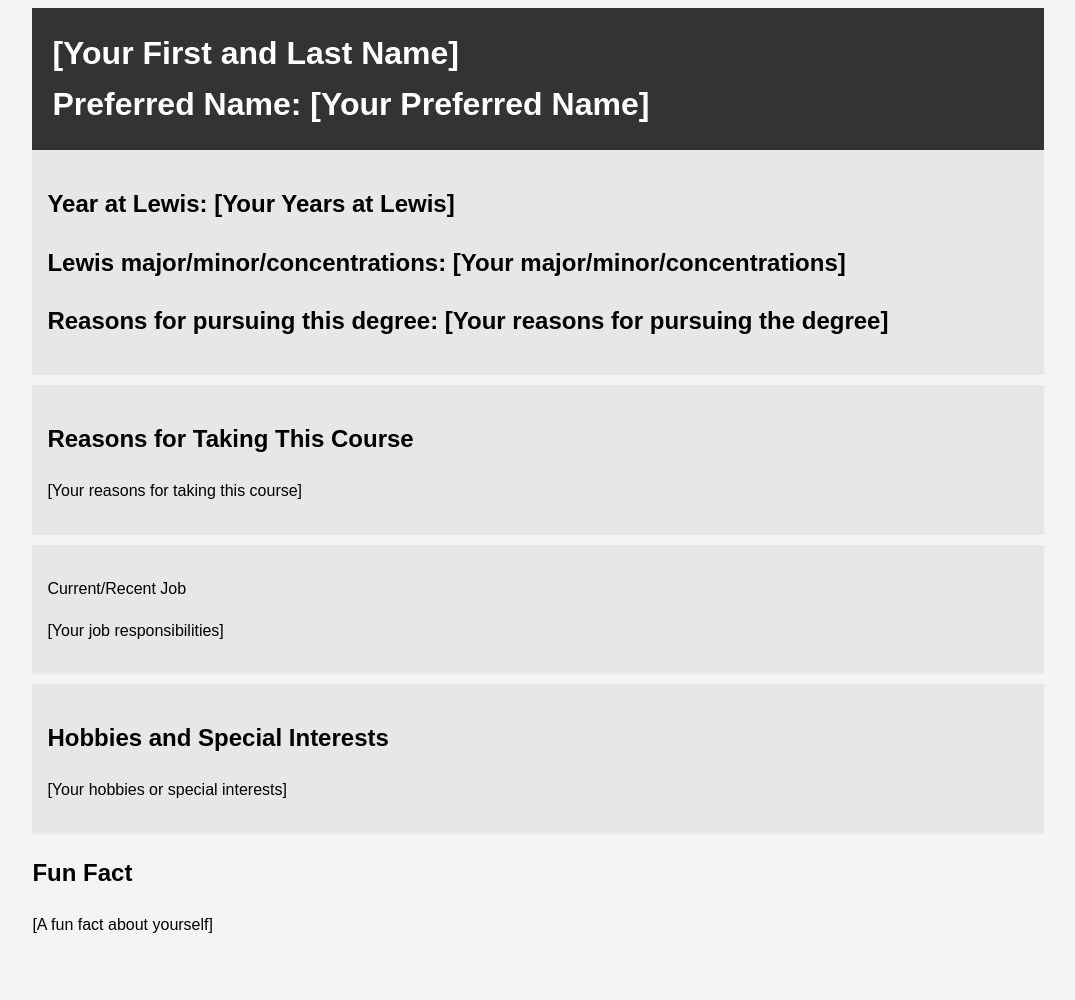
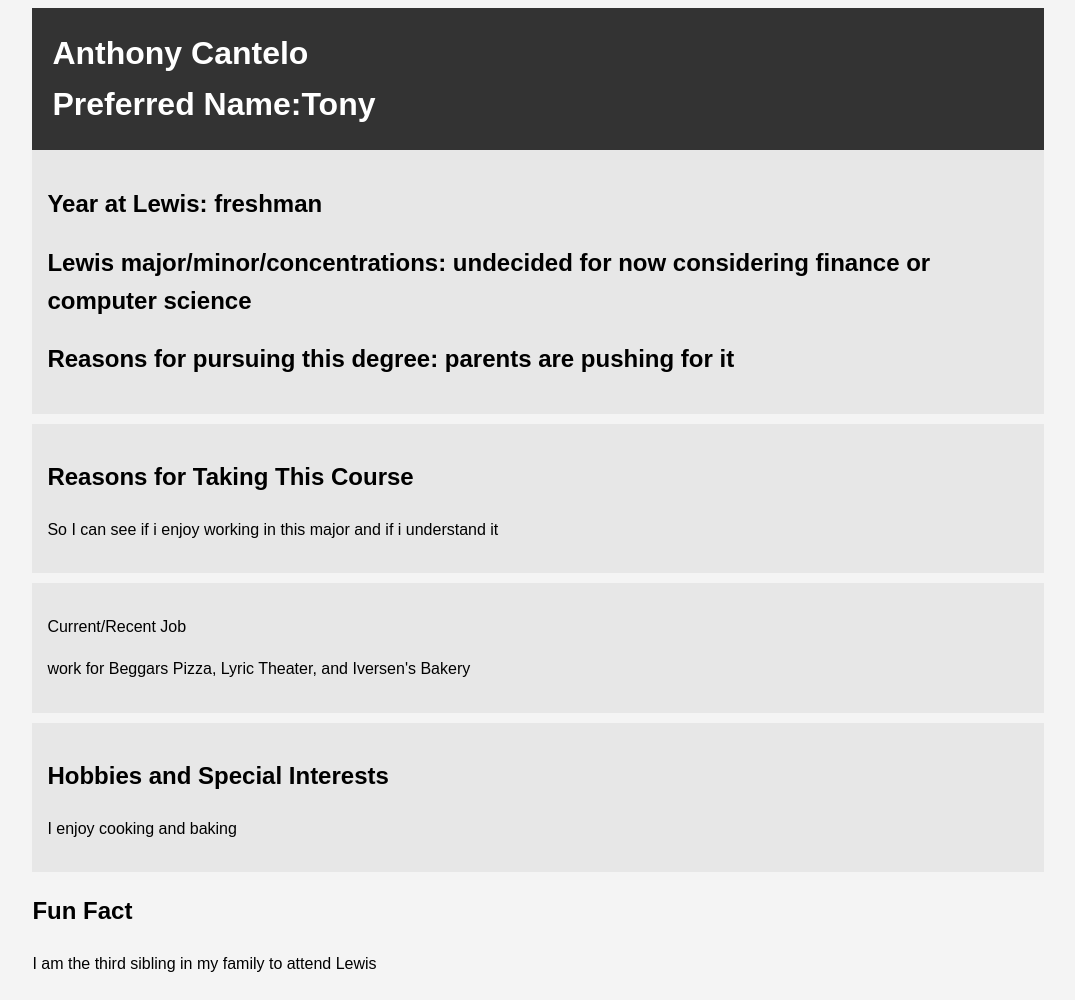
Before and after one commit to acantelo35/get-to-know-people, a plain HTML site: page index.html in a window 1280 px wide. Shown: the whole page, without its empty margins (102-1177 px from the left). Before the commit the page ends 962 px from the top, so only its background shows below. Drawn offline with Linux system fonts and the light colour scheme.

Commit message:
Update index.html

```diff
--- a/index.html
+++ b/index.html
@@ -31,34 +31,34 @@
 <body>
     <div class="container">
         <header class="main-info">
-            <h1>[Your First and Last Name]</h1>
-            <h1>Preferred Name: [Your Preferred Name]</h1>
+            <h1>Anthony Cantelo</h1>
+            <h1>Preferred Name:Tony</h1>
         </header>
 
         <section class="lewis">
-			<h2>Year at Lewis: [Your Years at Lewis]</h2>
-			<h2>Lewis major/minor/concentrations: [Your major/minor/concentrations]</h2>
-			<h2>Reasons for pursuing this degree: [Your reasons for pursuing the degree]</h2>
+			<h2>Year at Lewis: freshman</h2>
+			<h2>Lewis major/minor/concentrations: undecided for now considering finance or computer science</h2>
+			<h2>Reasons for pursuing this degree: parents are pushing for it</h2>
         </section>
 
 		<section class="course">
             <h2>Reasons for Taking This Course</h2>
-            <p>[Your reasons for taking this course]</p>
+            <p>So I can see if i enjoy working in this major and if i understand it</p>
         </section>
 
 		<section class="job">
             <p>Current/Recent Job</p>
-			<p>[Your job responsibilities]</p>
+			<p>work for Beggars Pizza, Lyric Theater, and Iversen's Bakery</p>
         </section>
 
         <section class="hobbies">
             <h2>Hobbies and Special Interests</h2>
-            <p>[Your hobbies or special interests]</p>
+            <p>I enjoy cooking and baking</p>
         </section>
 
         <section class="fun-fact">
             <h2>Fun Fact</h2>
-            <p>[A fun fact about yourself]</p>
+            <p>I am the third sibling in my family to attend Lewis</p>
         </section>
     </div>
 </body>
```
